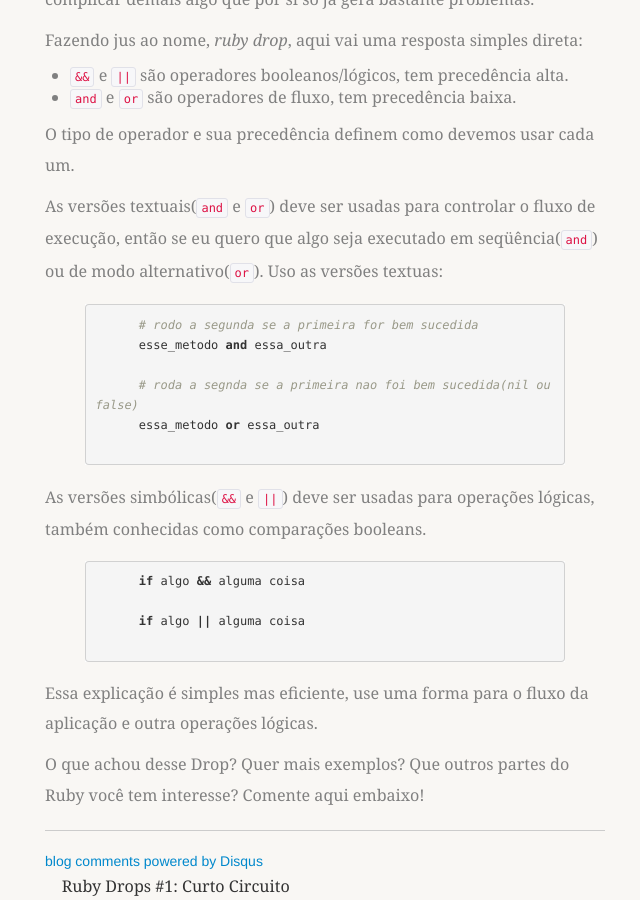
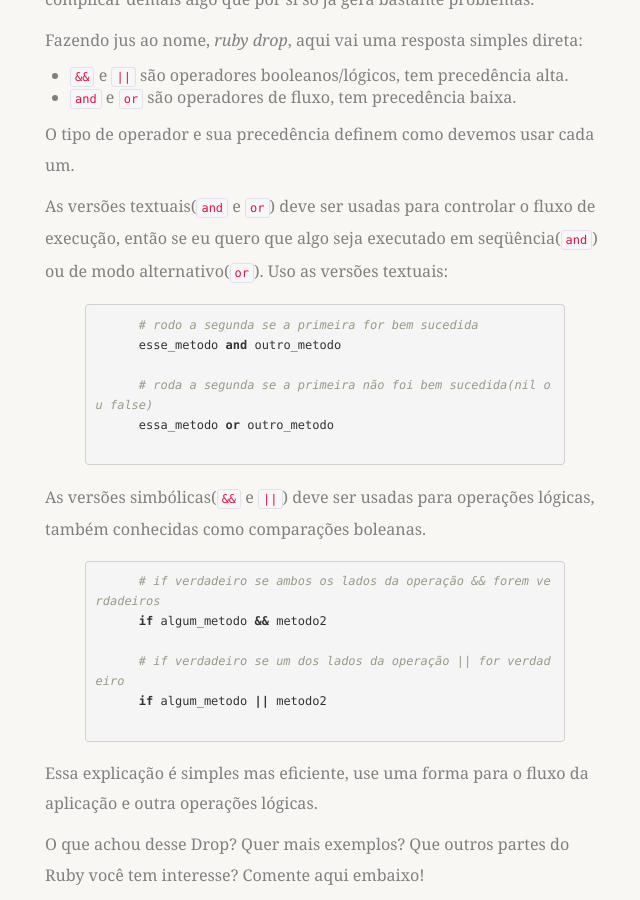
Before and after one commit to lucasts/lucasts.github.com, a Jekyll site: the page built from _posts/2014-06-25-ruby-drops-2-and-or.markdown, in a window 1280 px wide and 900 px high, scrolled down 414 px. Shown: the whole window, without its empty margins (385-1025 px from the left). Built offline with Jekyll 4.4.1, drawn with Linux system fonts in a browser that asks for light colours; some web fonts are replaced; Markdown is read by kramdown in place of the engine named in the settings; comment, search, counter and statistics services are not loaded.

Commit message:
melhoras no codigo e texto dos exemplos

```diff
--- a/_posts/2014-06-25-ruby-drops-2-and-or.markdown
+++ b/_posts/2014-06-25-ruby-drops-2-and-or.markdown
@@ -20,23 +20,25 @@ Fazendo jus ao nome, *ruby drop*, aqui vai uma resposta simples direta:
 
 O tipo de operador e sua precedência definem como devemos usar cada um.
 
-As versões textuais(`and` e `or`) deve ser usadas para controlar o fluxo de execução, então se eu quero que algo seja executado em seqüência(`and`) ou de modo alternativo(`or`). Uso as versões textuas:
+As versões textuais(`and` e `or`) deve ser usadas para controlar o fluxo de execução, então se eu quero que algo seja executado em seqüência(`and`) ou de modo alternativo(`or`). Uso as versões textuais:
 
     {% highlight ruby %}
       # rodo a segunda se a primeira for bem sucedida
-      esse_metodo and essa_outra
+      esse_metodo and outro_metodo
 
-      # roda a segnda se a primeira nao foi bem sucedida(nil ou false)
-      essa_metodo or essa_outra
+      # roda a segunda se a primeira não foi bem sucedida(nil ou false)
+      essa_metodo or outro_metodo
     {% endhighlight %}
 
 
-As versões simbólicas(`&&` e `||`) deve ser usadas para operações lógicas, também conhecidas como comparações booleans.
+As versões simbólicas(`&&` e `||`) deve ser usadas para operações lógicas, também conhecidas como comparações boleanas.
 
     {% highlight ruby %}
-      if algo && alguma coisa
+      # if verdadeiro se ambos os lados da operação && forem verdadeiros
+      if algum_metodo && metodo2
 
-      if algo || alguma coisa
+      # if verdadeiro se um dos lados da operação || for verdadeiro
+      if algum_metodo || metodo2
     {% endhighlight %}
 
 
```
